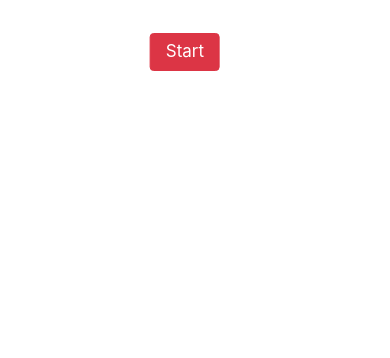
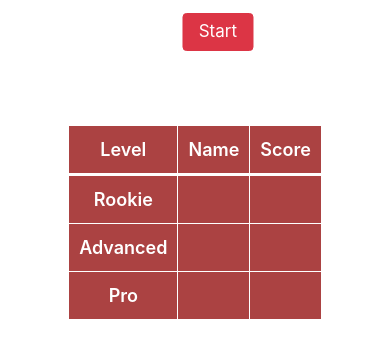
Before and after one commit to yinonv/Memory-Game, a plain HTML site: page index.html in a window 390 px wide. Drawn offline with nearby package versions, Linux system fonts and the light colour scheme.

Commit message:
Mobile responsive

```diff
--- a/css/memory-game.css
+++ b/css/memory-game.css
@@ -17,16 +17,18 @@
     justify-content: flex-end;
     align-items: center;
     width: 100vw;
+    height: 20vh;
     margin-top: 3%;
     margin-bottom: 20px;
 }
 .card{
-    height: calc(100vh / 6);
-    width: calc(100vw / 7);
+    height: 100%;
+    width: 15%;
+    margin-left: 5px;
     border: 1px solid black;
-    margin-bottom: 10px;
     background-repeat: no-repeat;
     background-position: center;
+    margin-bottom: 10px;
     background-size: contain;
     cursor: pointer;
     transition: transform .6s;
@@ -41,7 +43,9 @@
     justify-content: space-around;
     display: flex;
     align-items: center;
-    width: 90vw;
+    height: 80%;
+    width: 80%;
+    margin-top: 10px;
 }
 #wrong-answers{
     color: white;
@@ -54,23 +58,31 @@
 }
 .start{
     width: 33%;
-    margin-left: 20%;
+    margin-left: 22%;
 }
-.card-container{
+#card-container{
     display: flex;
     flex-direction: column;
     justify-content: space-evenly;
+    align-items: center;
+    width: 95vw;
+    height: 75vh;
 }
 #start-button{
     font-size: 20px;
 }
 @media screen and (max-width: 576px){
-    .card{
-        height: calc(100vh / 5.5);
-        width: calc(100vw / 6.3);
+    .card-container{
+        width: 100vw;
     }
     .card-row{
-        width: 100vw;
+        width: 100%;
+    }
+    #header{
+        height: 5vh;
+    }
+    .card{
+        width: 30%;
     }
     #wrong-answers{
         font-size: 18px;
@@ -78,17 +90,12 @@
         transform: translateX(-18%);
     }
     .start{
-        width: 33%;
-        margin-left: 8%;
-        margin-right: 20px;
+        transform: translateX(-10%);
     }
     #start-button{
         padding: 5px 15px;
         font-size: 17px;
         transform: translateX(8%);
-    }
-    #header{
-        margin-top: 25px;
     }
     #win{
         height: 150px;
@@ -123,7 +130,7 @@
     align-items: flex-end;
     display: flex;
     width: 100vw;
-    height: 100%;
+    height: 5vh;
 }
 .go-button-container{
     display: flex;
@@ -146,10 +153,7 @@
 #high-score-text {
     color: white;
     font-size: 27px;
-}
-.high-score{
-    color: white;
-    font-size: 22px;
+    margin-bottom: 10px;
 }
 #input-name{
     display: none;
@@ -164,3 +168,29 @@
     color: white;
     font-size: 20px;
 }
+#score-container{
+    display: flex;
+    flex-direction: column;
+    align-items: center;
+    justify-content: center;
+}
+#table-score{
+    background: rgba(150, 19, 19, 0.8);
+    text-align: center;
+    color: white;
+    border: 3px solid white;
+    font-size: 18px;
+    font-weight: 600;
+}
+.row-score{
+    border: 1px solid white;
+    padding: 10px;
+}
+.col-score{
+    border: 1px solid white;
+    padding: 10px;
+}
+.row-score1{
+    padding: 15px;
+    border: 3px solid white;
+}
--- a/index.html
+++ b/index.html
@@ -21,14 +21,14 @@
             </div>
             <div id="wrong-answers">Wrong guesses: 0</div>
         </div>
+        <div id="score-container">
+            <div id="high-score-text"></div>
+            <table id="table-score"></table>
+        </div>
         <div id="card-container">
         </div>
         <div id="win-text-top"></div>
         <div id="win-text-bottom"></div>
-        <div id="high-score-text"></div>
-        <div class="high-score-rookie high-score"></div>
-        <div class="high-score-advanced high-score"></div>
-        <div class="high-score-pro high-score"></div>
         <div id="save-text"></div>
         <input type="text" id="input-name">
         <button class="btn btn-success" id="save-button">Save</button>
--- a/js/memory-game.js
+++ b/js/memory-game.js
@@ -122,7 +122,7 @@ createCards = () => {
     let rows = 0;
     let cols = 0;
     switch (MemoryGame.numberOfCards) {
-        case 12: rows = 3; cols = 4;
+        case 12: rows = 4; cols = 3;
             break;
         case 18: rows = 3; cols = 6;
             break;
@@ -169,7 +169,9 @@ enterModal = () => {
     MemoryGame.highScoreText.innerText = "";
 }
 closeModal = () => {
+    clearGame();
     setHighScores();
+    MemoryGame.scoreTable.style.display = "flex";
     MemoryGame.modal.style.display = 'none';
     MemoryGame.startButton.innerText = "Start";
 }
@@ -181,15 +183,12 @@ clearGame = () => {
     MemoryGame.winTextTop.innerText = "";
     MemoryGame.winGif.style.display = "none";
     MemoryGame.modal.style.display = 'block';
-    MemoryGame.highScoreText.innerText = "High Scores";
     MemoryGame.inputName.style.display = "none";
+    MemoryGame.inputName.value = "";
     MemoryGame.saveButton.style.display = "none";
     MemoryGame.saveQuestion.innerText = "";
     MemoryGame.startButton.style.cssText = "transform: translateX(8%);"
-    MemoryGame.modal.style.display = 'block';
-    for (let i = 0; i < MemoryGame.highScoreNamesText.length; i++) {
-        MemoryGame.highScoreNamesText[i].innerText = "";
-    }
+    MemoryGame.scoreTable.style.display = "none";
 }
 beginGame = () => {
     MemoryGame.modal.style.display = 'none';
@@ -216,6 +215,7 @@ createModal = () => {
     MemoryGame.beginGameButton.addEventListener('click', beginGame)
 }
 deleteCards = () => {
+    document.querySelectorAll('.card-row').forEach(row => row.remove());
     document.querySelectorAll('.card').forEach(card => card.remove());
 }
 start = () => {
@@ -229,18 +229,27 @@ start = () => {
     MemoryGame.winTextBottom = document.getElementById('win-text-bottom');
     MemoryGame.highScoreText = document.getElementById('high-score-text');
     MemoryGame.highScoreText.innerText = `High Scores`;
+    MemoryGame.scoreTable = document.getElementById('score-container');
     MemoryGame.highScoreNamesText = document.getElementsByClassName('high-score');
+    createModal();
+    createScoreTable();
     setHighScores();
-    createModal();
 }
 inputScore = () => {
     let scoreObj = JSON.parse(localStorage.getItem(MemoryGame.level));
+    if (MemoryGame.wrongCounter > scoreObj[MemoryGame.inputName.value]) {
+        MemoryGame.saveQuestion.innerText = "You have a better score already!"
+        MemoryGame.saveButton.disabled = "true"
+    }
+    else {
         scoreObj[MemoryGame.inputName.value] = MemoryGame.wrongCounter;
         localStorage.setItem(MemoryGame.level, JSON.stringify(scoreObj));
         let highScore = parseInt(localStorage.getItem(`${MemoryGame.level}HighScore`));
         if (MemoryGame.wrongCounter < highScore) {
             localStorage.setItem(`${MemoryGame.level}HighScore`, MemoryGame.wrongCounter);
             localStorage.setItem(`${MemoryGame.level}HighScoreName`, MemoryGame.inputName.value);
+        }
+        closeModal();
     }
 }
 setStorage = () => {
@@ -256,15 +265,36 @@ setStorage = () => {
     localStorage.setItem("proHighScoreName", "Yinon Vahab");
 }
 setHighScores = () => {
-    let levels = ["rookie", "advanced", "pro"];
-    let rookieScore = localStorage.getItem("rookieHighScore")
-    let rookieName = localStorage.getItem("rookieHighScoreName");
-    let advancedScore = localStorage.getItem("advancedHighScore")
-    let advancedName = localStorage.getItem("advancedHighScoreName");
-    let proScore = localStorage.getItem("proHighScore")
-    let proName = localStorage.getItem("proHighScoreName");
-    MemoryGame.highScoreNamesText[0].innerText = `${levels[0]}: ${rookieName} - ${rookieScore} wrong guesses`;
-    MemoryGame.highScoreNamesText[1].innerText = `${levels[1]}: ${advancedName} - ${advancedScore} wrong guesses`;
-    MemoryGame.highScoreNamesText[2].innerText = `${levels[2]}: ${proName} - ${proScore} wrong guesses`;
+    MemoryGame.highScoreText = "High Scores";
+    MemoryGame.cols[4].innerText = localStorage.getItem("rookieHighScoreName");
+    MemoryGame.cols[5].innerText = localStorage.getItem("rookieHighScore");
+    MemoryGame.cols[7].innerText = localStorage.getItem("advancedHighScoreName");
+    MemoryGame.cols[8].innerText = localStorage.getItem("advancedHighScore");
+    MemoryGame.cols[10].innerText = localStorage.getItem("proHighScoreName");
+    MemoryGame.cols[11].innerText = localStorage.getItem("proHighScore");
+}
+createScoreTable = () => {
+    let table = document.getElementById('table-score');
+    for (let i = 0; i < 4; i++) {
+        let newRow = document.createElement('tr');
+        if (i == 0) {
+            newRow.classList.add('row-score1');
+        } else {
+            newRow.classList.add('row-score');
+        }
+        for (let j = 0; j < 3; j++) {
+            let newCol = document.createElement('td');
+            newCol.classList.add('col-score');
+            newRow.append(newCol);
+        }
+        table.append(newRow);
+    }
+    MemoryGame.cols = document.getElementsByClassName('col-score');
+    MemoryGame.cols[0].innerText = "Level";
+    MemoryGame.cols[1].innerText = "Name";
+    MemoryGame.cols[2].innerText = "Score";
+    MemoryGame.cols[3].innerText = "Rookie";
+    MemoryGame.cols[6].innerText = "Advanced";
+    MemoryGame.cols[9].innerText = "Pro";
 }
 start();
```
Lines whose indentation alone changed are shown as unchanged.
